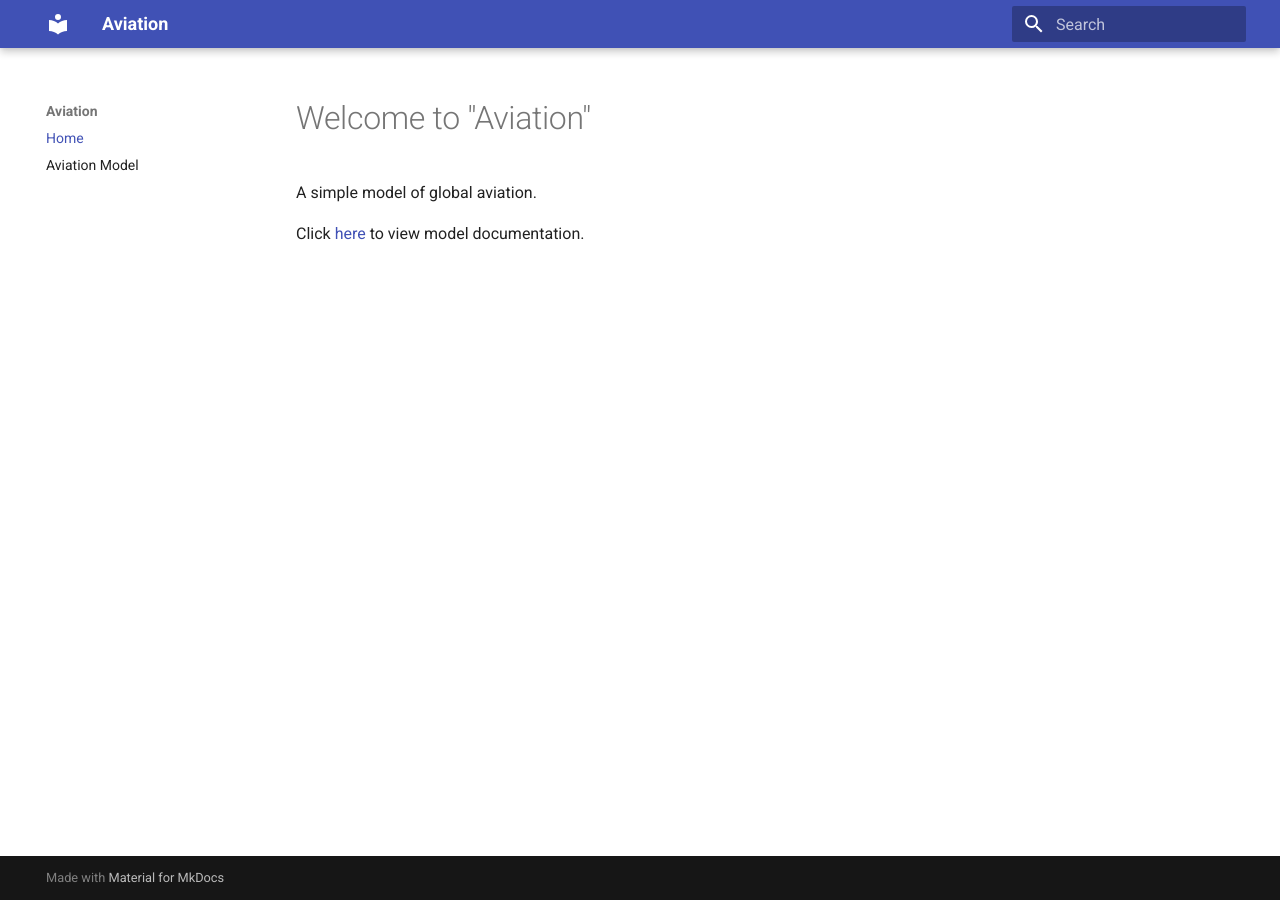
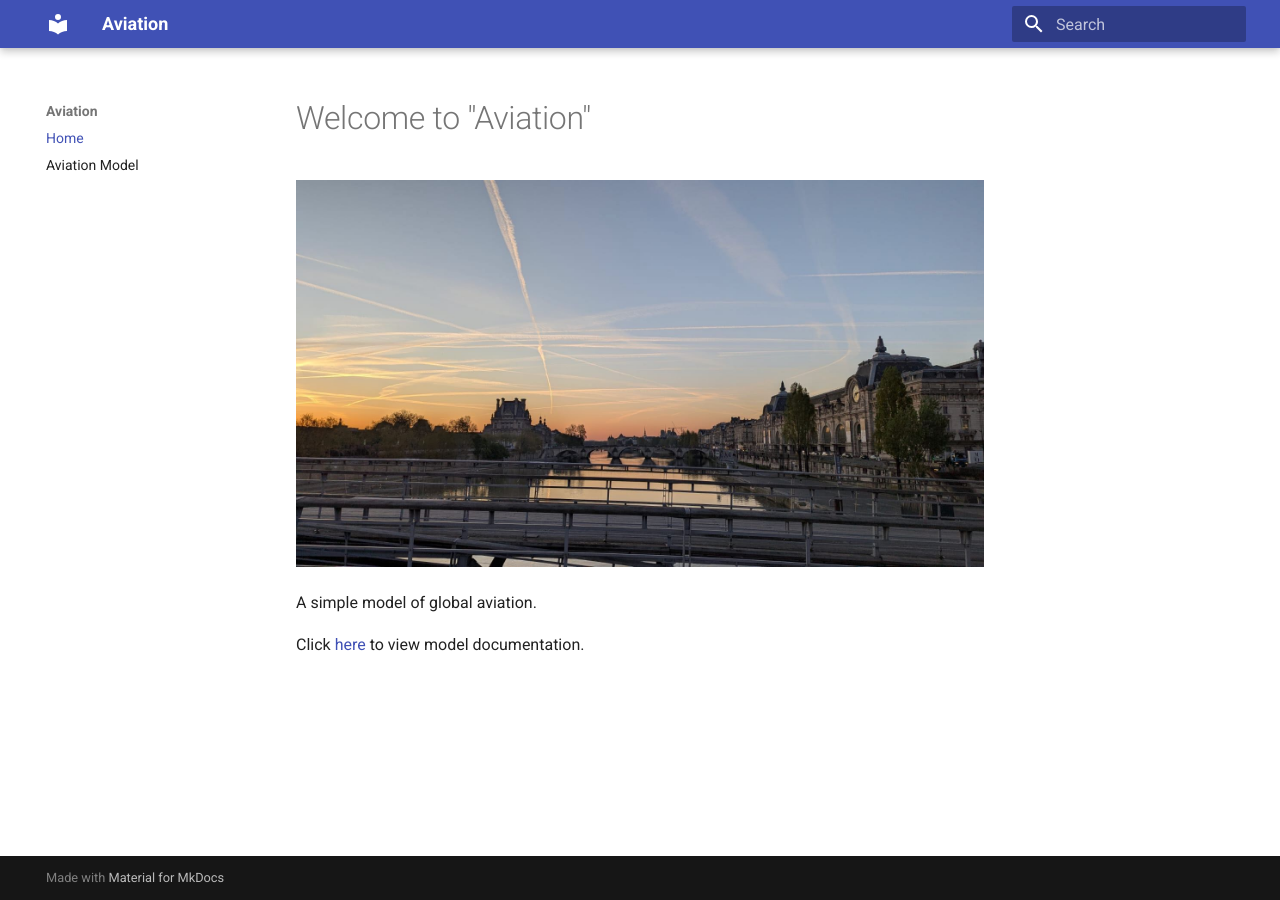
Before and after one commit to brocksam/aviation, an MkDocs documentation site: the page built from docs/index.md, in a window 1280 px wide. Built offline with MkDocs 1.6.1 and Material for MkDocs 9.7.7, drawn with Linux system fonts in a browser that asks for light colours.

Commit message:
Add image of contrails over Paris to docs site landing page

```diff
--- a/docs/index.md
+++ b/docs/index.md
@@ -1,4 +1,6 @@
 # Welcome to "Aviation"
+
+![Contrails over Paris](./assets/contrails.jpg)
 
 A simple model of global aviation.
 
```
Also changed, not shown: docs/assets/contrails.jpg (added).
